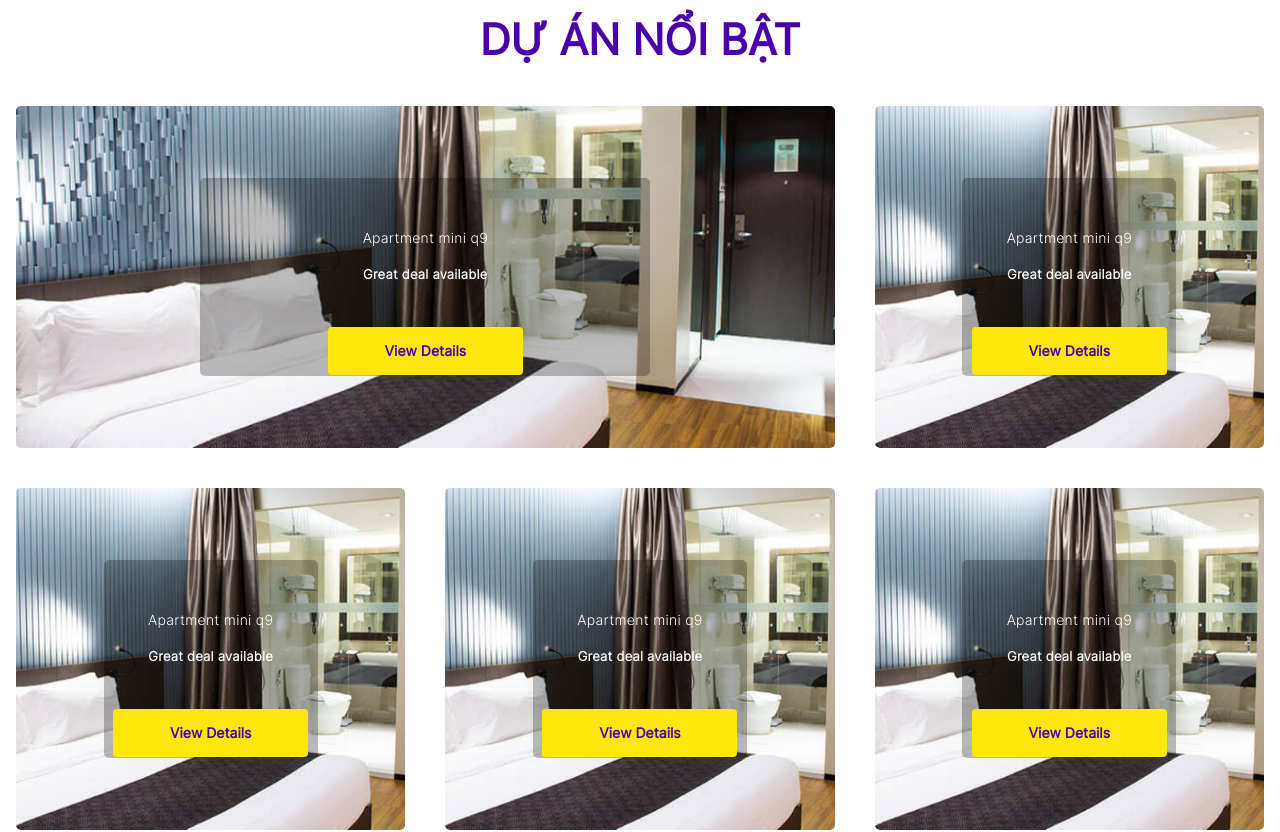
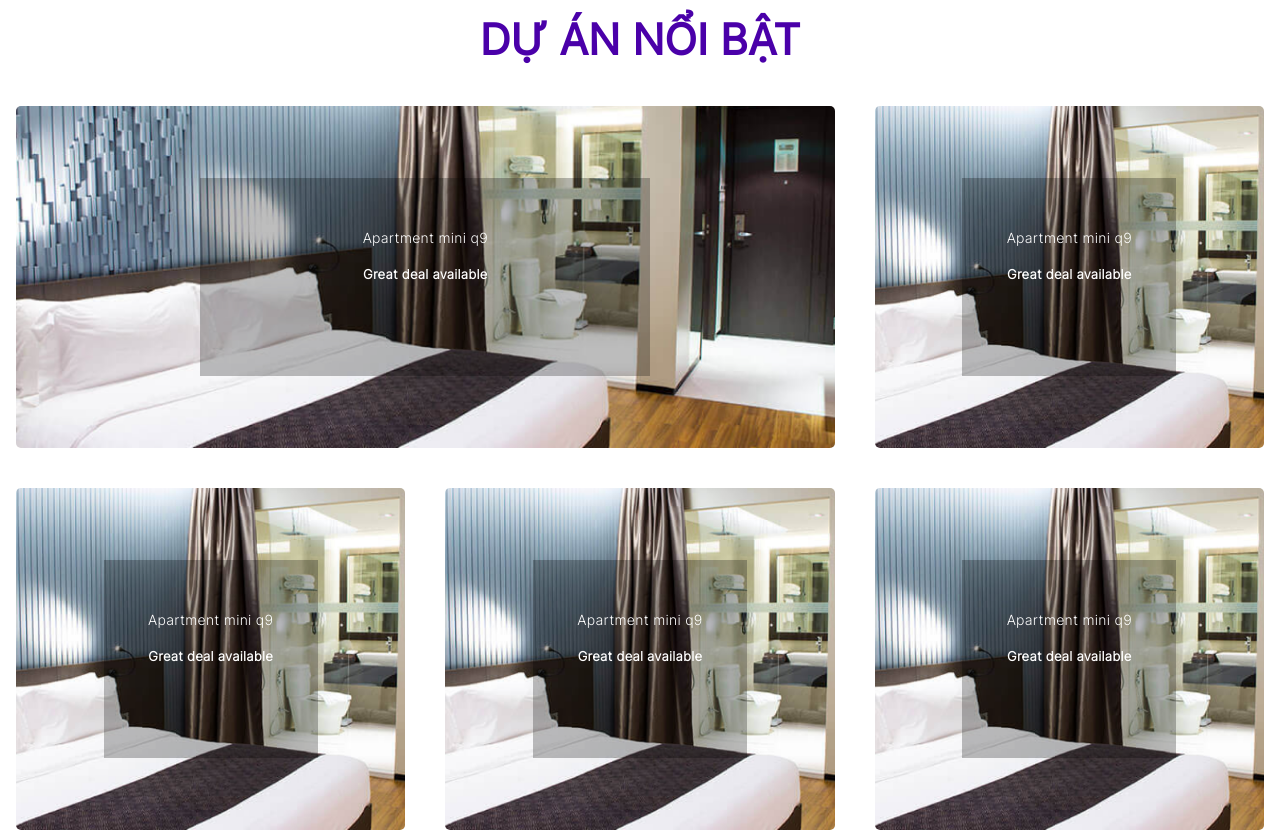
Before and after one commit to DuTran7/CityHouzing, a Next.js app: page / in a window 1280 px wide. Shown: the part 974-1806 px from the top of the page. Built offline with nearby package versions, Linux system fonts and the light colour scheme.

Commit message:
update animation in hover project

```diff
--- a/src/components/home/outstandingProject/OutstandingProject.module.css
+++ b/src/components/home/outstandingProject/OutstandingProject.module.css
@@ -14,20 +14,18 @@
   align-items: center;
   justify-content: space-between;
   overflow: hidden;
-  border-radius: 0.313rem;
-
 }
 
 .box-warp-content {
   height: 100%;
   width: 100%;
-  border-radius: 0.313rem;
 }
 .box-warp-content:hover {
   box-shadow: rgba(0, 0, 0, 0.24) 0px 3px 8px;
 }
 
 .box-warp-content:hover > div .btn-view-detail {
+  display: block;
   opacity: 1;
 }
 
@@ -38,36 +36,7 @@
   width: 100%;
   height: 1.5rem;
   opacity: 0;
-  animation: appear_element 1s;
   transition: 2s;
-}
-
-.box-warp-content {
-  height: 100%;
-  width: 100%;
-}
-.box-warp-content:hover {
-  box-shadow: rgba(0, 0, 0, 0.24) 0px 3px 8px;
-}
-
-@keyframes appear_element {
-  0% { opacity: 0 }
-  100% { opacity: 1 }
-}
-
-.box-warp-content:hover > div .btn-view-detail {
-  display: block;
-}
-
-.btn-view-detail {
-  height: 1.688rem;
-  font-size: 0.875;
-  line-height: 1.5rem;
-  width: 100%;
-  height: 1.5rem;
-  display: none;
-  opacity: 1;
-  animation: appear_element 1s;
 }
 
 
@@ -77,6 +46,7 @@
   line-height: 1.625rem;
   width: 100%;
   text-align: center;
+  border-radius: 0.313rem;
   text-overflow: ellipsis;
 }
 @media only screen and (max-width: 767px) {
```
